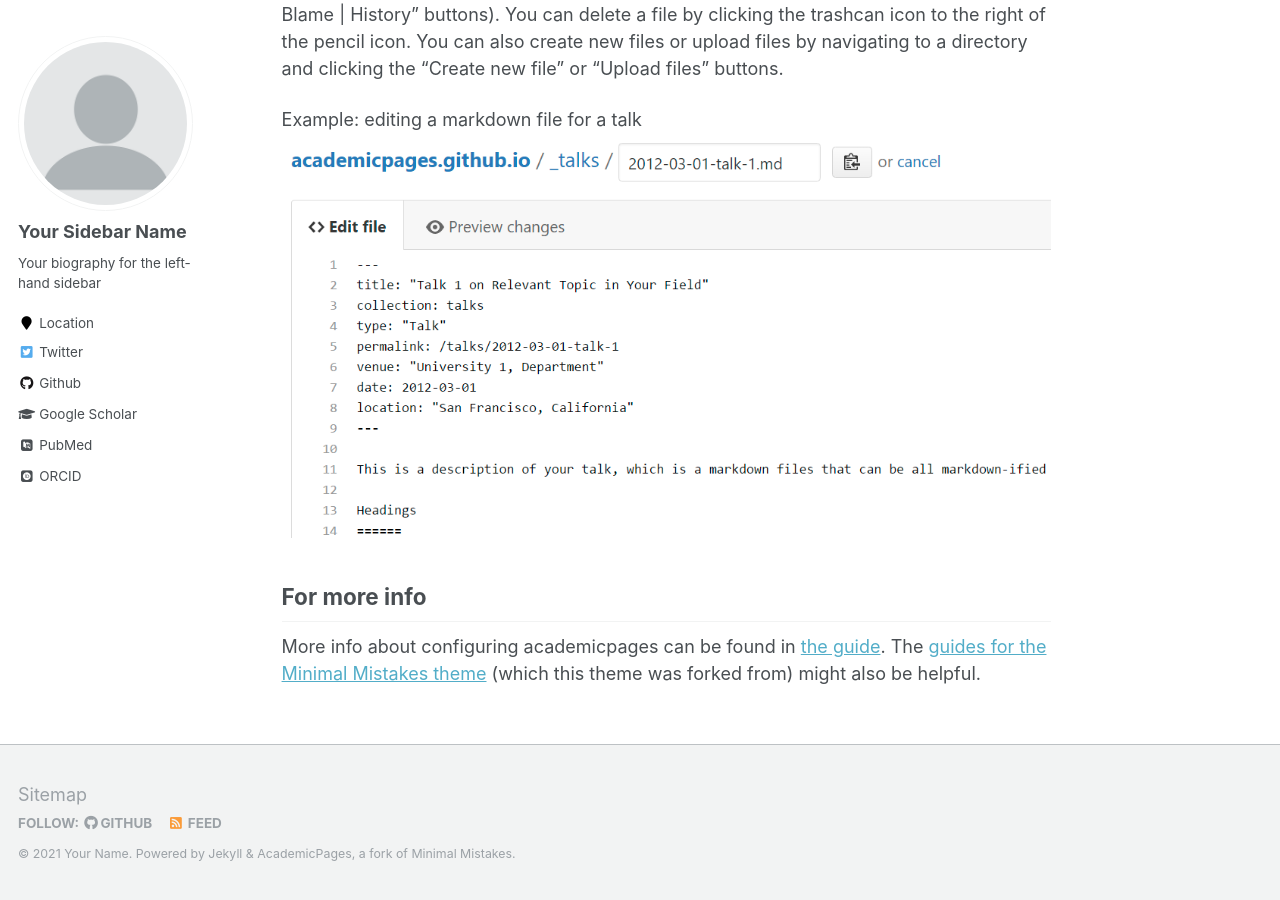
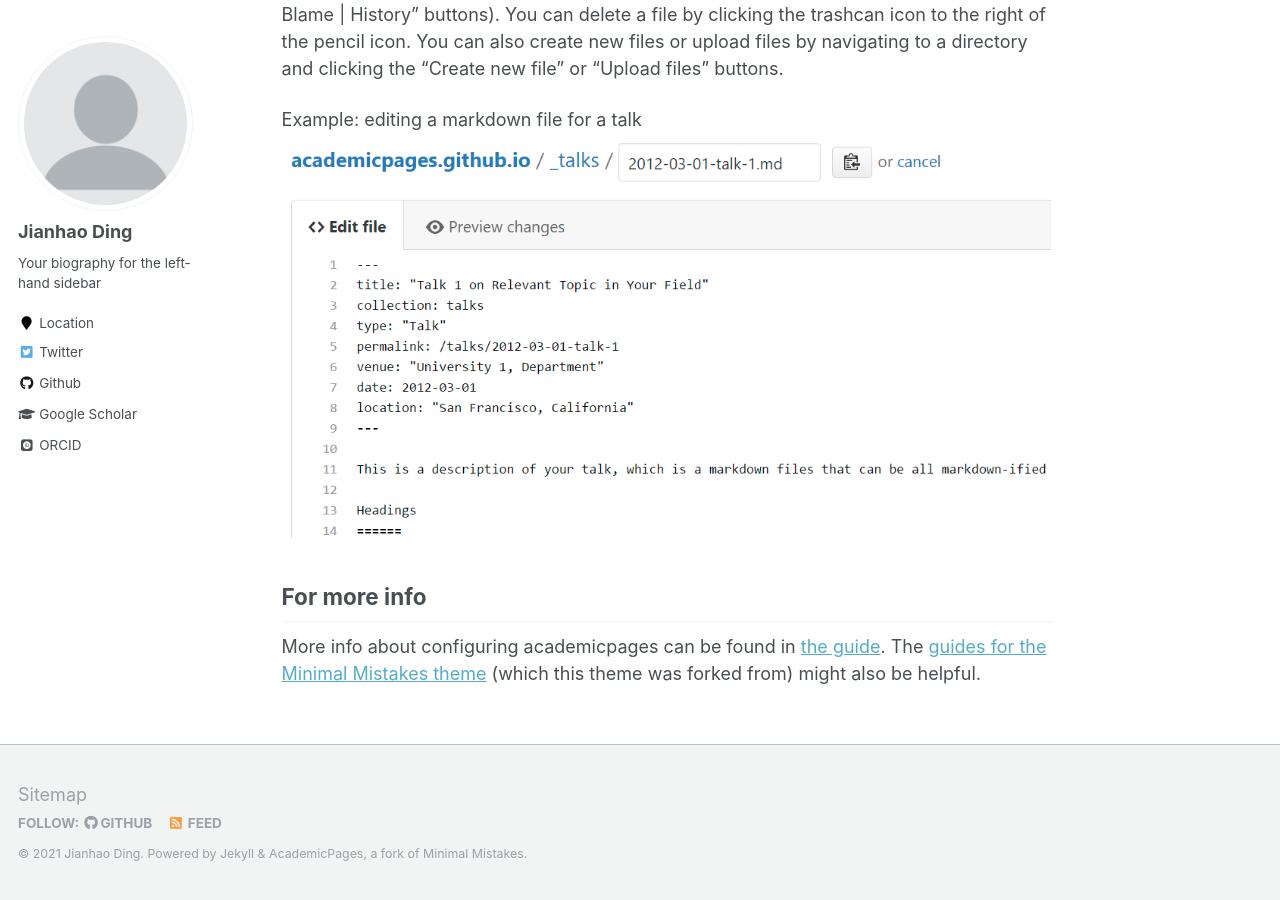
Before and after one commit to DingJianhao/old-DingJianhao-github-io, a Jekyll site: the page built from _pages/about.md, in a window 1280 px wide and 900 px high, scrolled down 2463 px. Built offline with Jekyll 4.4.1, drawn with Linux system fonts in a browser that asks for light colours; some web fonts are replaced; some of the changed text lies outside the part shown.

Commit message:
Update repo

```diff
--- a/_config.yml
+++ b/_config.yml
@@ -7,11 +7,11 @@
 
 # Site Settings
 locale                   : "en-US"
-title                    : "Your Name / Site Title"
+title                    : "Bill Ding"
 title_separator          : "-"
-name                     : &name "Your Name"
-description              : &description "personal description"
-url                      : https://academicpages.github.io # the base hostname & protocol for your site e.g. "https://mmistakes.github.io"
+name                     : &name "Jianhao Ding"
+description              : &description "Je pense, donc je suis"
+url                      : https://dingjianhao.github.io # the base hostname & protocol for your site e.g. "https://mmistakes.github.io"
 baseurl                  : "" # the subpath of your site, e.g. "/blog"
 repository               : "academicpages/academicpages.github.io"
 teaser                   :  # filename of teaser fallback teaser image placed in /images/, .e.g. "500x300.png"
@@ -80,13 +80,13 @@
 
 # Site Author
 author:
-  name             : "Your Sidebar Name"
+  name             : "Jianhao Ding"
   avatar           : "profile.png"
   bio              : "Your biography for the left-hand sidebar"
   location         : "Location"
   employer         :
-  pubmed           : "https://www.ncbi.nlm.nih.gov/pubmed/?term=john+snow"
-  googlescholar    : "http://yourfullgooglescholarurl.com"
+  pubmed           :
+  googlescholar    : "https://scholar.google.com/citations?user=4rDfCSsAAAAJ&hl=en"
   email            :
   researchgate     :  # example: "https://www.researchgate.net/profile/yourprofile"
   uri              :
@@ -103,7 +103,7 @@
   impactstory      : #"https://profiles.impactstory.org/u/xxxx-xxxx-xxxx-xxxx"
   lastfm           :
   linkedin         :
-  orcid            : "http://orcid.org/yourorcidurl"
+  orcid            : "http://orcid.org/0000-0001-5171-1898"
   pinterest        :
   soundcloud       :
   stackoverflow    : # http://stackoverflow.com/users/123456/username
```
Also changed, not shown: 1 other file.
